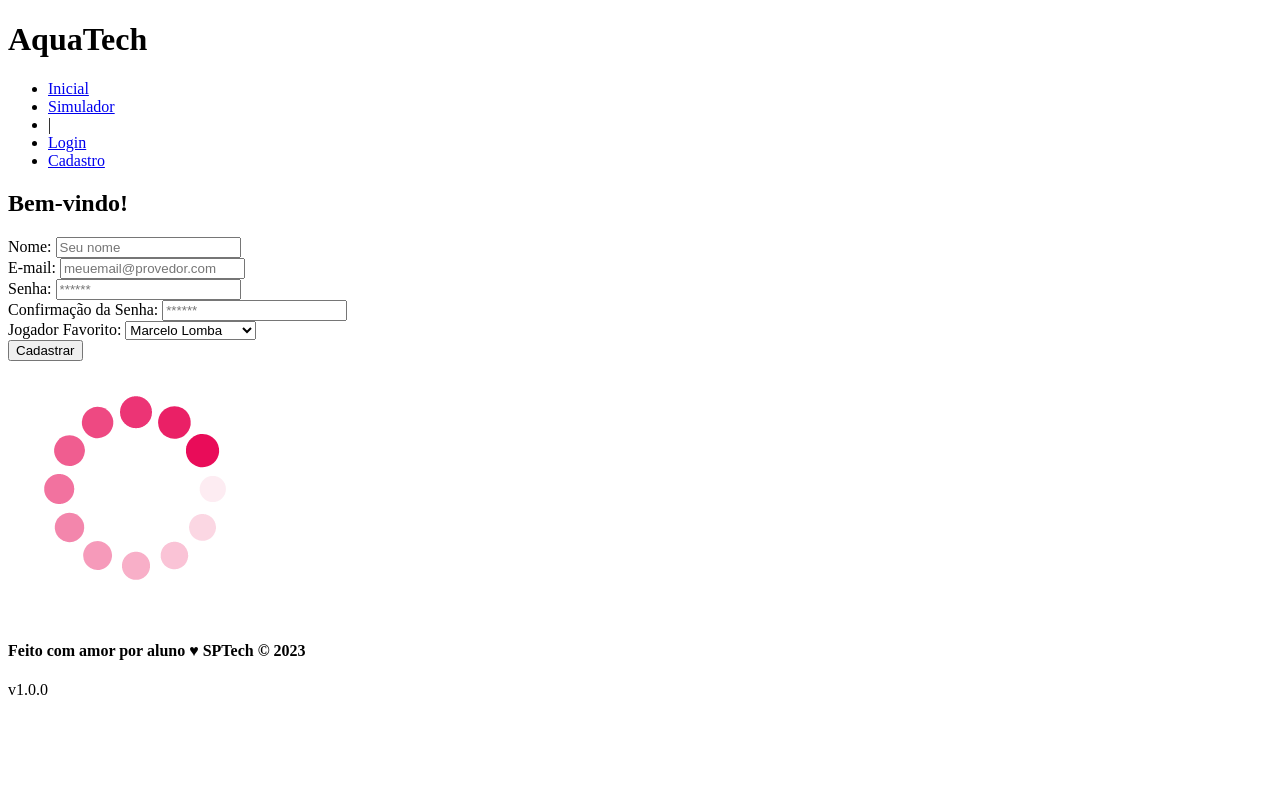
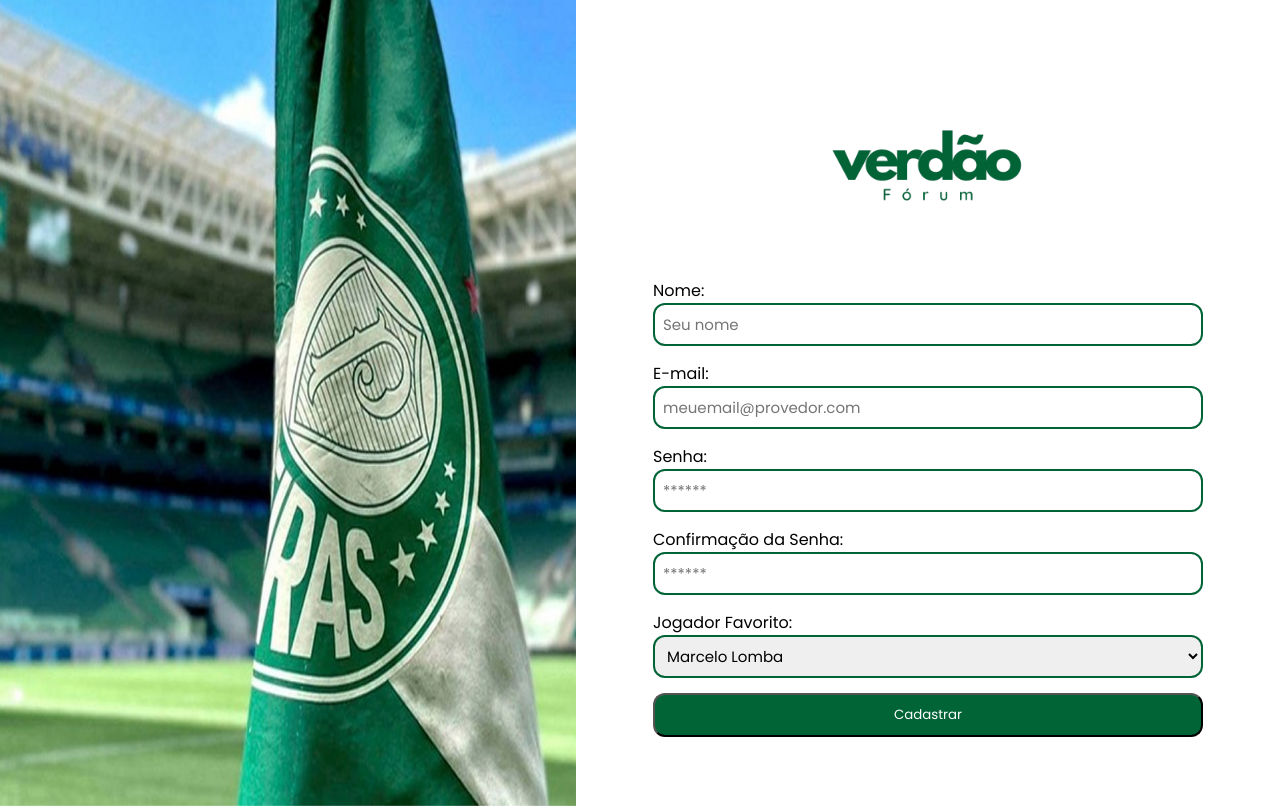
Before and after one commit to JoaoVLira/projeto-individual, a website: page public/cadastro.html in a window 1280 px wide. Drawn offline with Linux system fonts and the light colour scheme.

Commit message:
Finalização do Login/Cadastro e correção na fkUsuario

```diff
--- a/public/cadastro.html
+++ b/public/cadastro.html
@@ -10,53 +10,26 @@
 
   <script src="./js/sessao.js"></script>
 
-  <!-- <link rel="stylesheet" href="./css/estilo.css" /> -->
+  <link rel="stylesheet" href="css/style.css">
   <link rel="icon" href="./assets/icon/favicon2.ico" />
   <link rel="preconnect" href="https://fonts.gstatic.com" />
 </head>
 
 <body onload="listar()">
-  <!--header inicio-->
-  <div class="header">
-    <div class="container">
-      <h1 class="titulo">AquaTech</h1>
-      <ul class="navbar">
-        <li>
-          <a href="index.html">Inicial</a>
-        </li>
-        <li>
-          <a href="simulador.html">Simulador</a>
-        </li>
-        <li>|</li>
-        <li>
-          <a href="login.html">Login</a>
-        </li>
-        <li class="agora">
-          <a href="#">Cadastro</a>
-        </li>
-      </ul>
+
+  <div class="alerta_erro">
+    <div class="card_erro" id="cardErro">
+      <span id="mensagem_erro"></span>
     </div>
   </div>
-  <!--header fim-->
 
   <div class="login">
-    <div class="alerta_erro">
-      <div class="card_erro" id="cardErro">
-        <span id="mensagem_erro"></span>
-      </div>
-    </div>
+    <img class="bandeira_palmeiras" src="assets/imgs/bandeira_palmeiras.png" alt="">
+
     <div class="container">
       <div class="card card-cadastro">
-        <h2>Bem-vindo!</h2>
+        <a href="index.html"><img class="logo_login" src="assets/imgs/verdão__2_-removebg-preview.png" alt=""></a>
         <div class="formulario">
-          <!--
-                         Para inserir mais um campo, copie uma das inputs abaixo.
-                         Assim que inserir vá para o script abaixo.
-                     -->
-          <!-- <div class="campo">
-            <span>Código de ativação:</span>
-            <input id="codigo_input" type="text" placeholder="Insira aqui seu código" />
-          </div> -->
           <div class="campo">
             <span>Nome:</span>
             <input id="nome_input" type="text" placeholder="Seu nome" />
@@ -75,7 +48,7 @@
           </div>
           <div class="campo">
             <span>Jogador Favorito:</span>
-            <select id="jogador_input">
+            <select class="jogador_select" id="jogador_select">
               <option value="Marcelo Lomba">Marcelo Lomba</option>
               <option value="Weverton">Weverton</option>
               <option value="Murilo">Murilo</option>
@@ -109,7 +82,6 @@
           <button class="botao" onclick="cadastrar()">Cadastrar</button>
         </div>
         <div id="div_aguardar" class="loading-div">
-          <img src="./assets/circle-loading.gif" id="loading-gif" />
         </div>
 
         <div id="div_erros_login"></div>
@@ -117,14 +89,6 @@
     </div>
   </div>
 
-  <!--footer inicio-->
-  <div class="footer">
-    <div class="container">
-      <h4>Feito com amor por aluno &hearts; SPTech &copy; 2023</h4>
-      <span class="version">v1.0.0</span>
-    </div>
-  </div>
-  <!--footer fim-->
 </body>
 
 </html>
@@ -140,7 +104,7 @@
     var emailVar = email_input.value;
     var senhaVar = senha_input.value;
     var confirmacaoSenhaVar = confirmacao_senha_input.value;
-    var jogadorVar = jogador_input.value;
+    var jogadorVar = jogador_select.value;
 
 
     // Verificando se há algum campo em branco
--- a/public/css/style.css
+++ b/public/css/style.css
@@ -158,7 +158,7 @@ footer .div_redes_footer {
     padding: 20px;
 }
 
-footer .div_contato_footer{
+footer .div_contato_footer {
     color: #716C6C;
 }
 
@@ -175,11 +175,16 @@ footer .div_autoria_footer {
 
 /*Login e Cadastro*/
 
-.login{
+.login {
     display: flex;
 }
 
-.bandeira_palmeiras{
+.logo_login {
+    width: 200px;
+}
+
+
+.bandeira_palmeiras {
     background-size: cover;
     background-position: center;
     background-repeat: no-repeat;
@@ -187,20 +192,116 @@ footer .div_autoria_footer {
     width: 45vw;
 }
 
-.logo_login{
-    width: 300px;
+.logo_login {
+    width: 200px;
 }
 
-.container{
-    width: 100%;
+.logo_login:hover {
+    filter: brightness(0.5);
+    transition: 0.5s;
 }
 
-.card card-login{
+
+.container {
+    width: 100%;
     display: flex;
+    align-items: center;
     justify-content: center;
+}
+
+
+.card-login {
+    display: flex;
+    flex-direction: column;
     align-items: center;
 }
 
-.formulario{
-    width: 400px;
+.formulario {
+    width: 550px;
+    display: flex;
+    flex-direction: column;
+    align-items: center;
+    gap: 15px;
 }
+
+.campo {
+    width: 100%;
+    display: flex;
+    flex-direction: column;
+    align-items: flex-start;
+}
+
+.campo input {
+    font-family: 'Poppins';
+    font-size: 15px;
+    width: 100%;
+    padding: 8px;
+    box-sizing: border-box;
+    border: #006437 solid 2px;
+    border-radius: 12px;
+}
+
+.botao {
+    font-family: 'Poppins';
+    width: 100%;
+    background-color: #006437;
+    color: white;
+    gap: 15px;
+    padding: 10px 20px;
+    cursor: pointer;
+    border-radius: 12px;
+}
+
+.botao:hover {
+    background-color: #002c18;
+    transition: 0.5s;
+}
+
+.acessar_cadastro {
+    color: #9E2D2D;
+    text-decoration: none;
+}
+
+.acessar_cadastro:hover {
+    color: #4e0d0d;
+    transition: 0.5s;
+}
+
+/*Pequenas adaptações para o cadastro*/
+
+.card-cadastro {
+    display: flex;
+    flex-direction: column;
+    align-items: center;
+}
+
+.jogador_select {
+    font-family: 'Poppins';
+    font-size: 15px;
+    width: 100%;
+    padding: 8px;
+    box-sizing: border-box;
+    border: #006437 solid 2px;
+    border-radius: 12px;
+}
+
+.alerta_erro {
+  position: fixed;
+  top: 20px;
+  right: 20px;
+}
+
+.card_erro {
+  display: none;
+  background-color: #fff;
+  color: black;
+  width: 230px;
+  border-radius: 4px;
+  border: #006437 3px solid;
+  padding: 10px;
+}
+
+.card_erro #mensagem_erro {
+  font-weight: 500;
+  font-size: 20px;
+}
--- a/src/controllers/questionarioController.js
+++ b/src/controllers/questionarioController.js
@@ -3,7 +3,7 @@ var questionarioModel = require("../models/questionarioModel");
 function inserir(req, res) {
     // Crie uma variável que vá recuperar os valores do arquivo cadastro.html
 
-
+    var usuario = req.body.usuarioServer;
     var jogador = req.body.jogadorServer;
     var camiseta = req.body.camisetaServer;
     var formacao = req.body.formacaoServer;
@@ -18,7 +18,7 @@ function inserir(req, res) {
     }else {
 
         // Passe os valores como parâmetro e vá para o arquivo usuarioModel.js
-        questionarioModel.inserir(jogador, camiseta, formacao)
+        questionarioModel.inserir(usuario, jogador, camiseta, formacao)
             .then(
                 function (resultado) {
                     res.json(resultado);
```
Also changed, not shown: public/dashboard/questionario.html (+4 -1 lines), public/login.html (+5 -4 lines), src/models/questionarioModel.js (+6 -5 lines).
